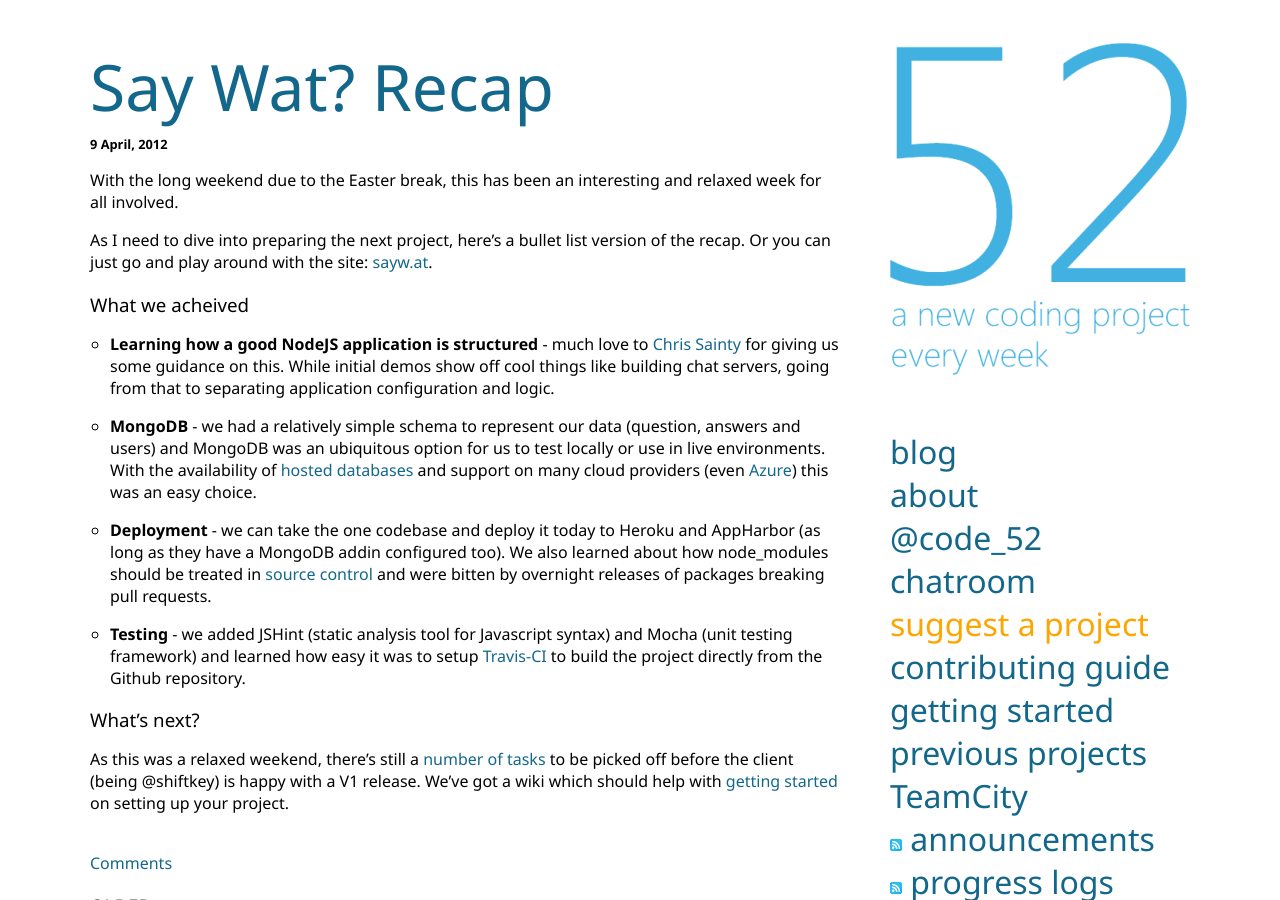
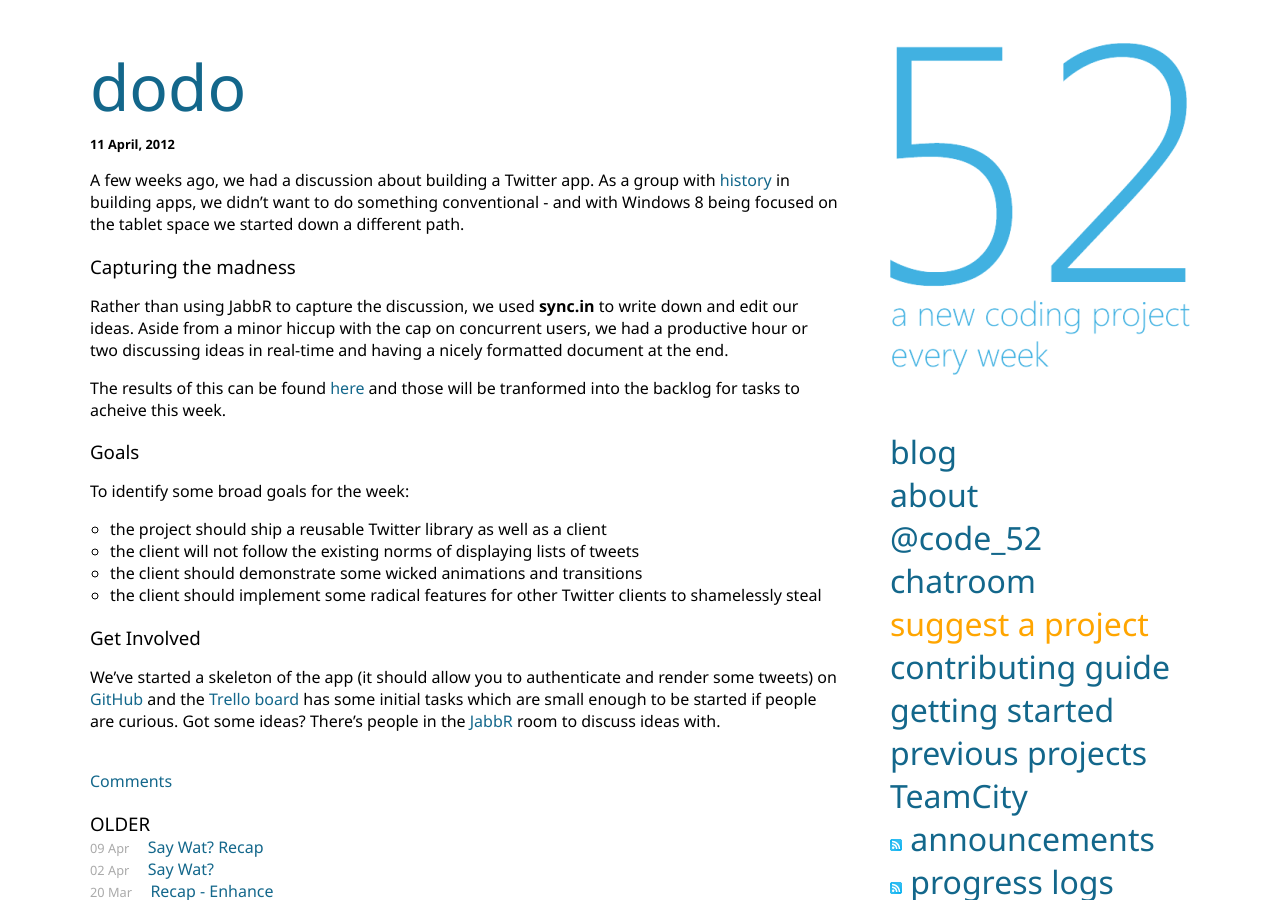
Before and after one commit to Code52/code52.github.com, a Jekyll site: the page built from blog.md, in a window 1280 px wide and 900 px high. Built offline with Jekyll 4.4.1, drawn with Linux system fonts in a browser that asks for light colours; Markdown is read by kramdown in place of the engine named in the settings; comment, search, counter and statistics services are not loaded.

Commit message:
added post for dodo

```diff
--- /dev/null
+++ b/_posts/2012-04-10-dodo.md
@@ -0,0 +1,29 @@
+---
+layout: post
+permalink: /dodo.html
+date: 2012-04-11 01:00
+title: "dodo"
+author: "@shiftkey"
+comments: true
+---
+
+A few weeks ago, we had a discussion about building a Twitter app. As a group with [history](http://www.theleagueofpaul.com/mahtweets-is-dead) in building apps, we didn't want to do something conventional - and with Windows 8 being focused on the tablet space we started down a different path.
+
+### Capturing the madness
+
+Rather than using JabbR to capture the discussion, we used **sync.in** to write down and edit our ideas. Aside from a minor hiccup with the cap on concurrent users, we had a productive hour or two discussing ideas in real-time and having a nicely formatted document at the end.
+
+The results of this can be found [here](http://sync.in/KlhETAjkLy) and those will be tranformed into the backlog for tasks to acheive this week.
+
+### Goals
+
+To identify some broad goals for the week:
+
+ - the project should ship a reusable Twitter library as well as a client
+ - the client will not follow the existing norms of displaying lists of tweets
+ - the client should demonstrate some wicked animations and transitions
+ - the client should implement some radical features for other Twitter clients to shamelessly steal
+
+### Get Involved
+
+We've started a skeleton of the app (it should allow you to authenticate and render some tweets) on [GitHub](https://github.com/Code52/dodo) and the [Trello board](https://trello.com/board/dodo/4f82e9dfc10221fb0db2cff2) has some initial tasks which are small enough to be started if people are curious. Got some ideas? There's people in the [JabbR](http://jabbr.net/#/rooms/code52) room to discuss ideas with.
```
Also changed, not shown: _includes/latest_project.html (+6 -5 lines).
